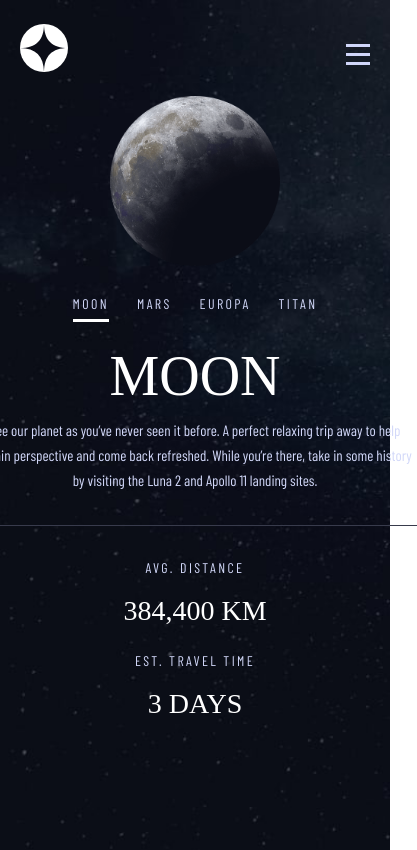
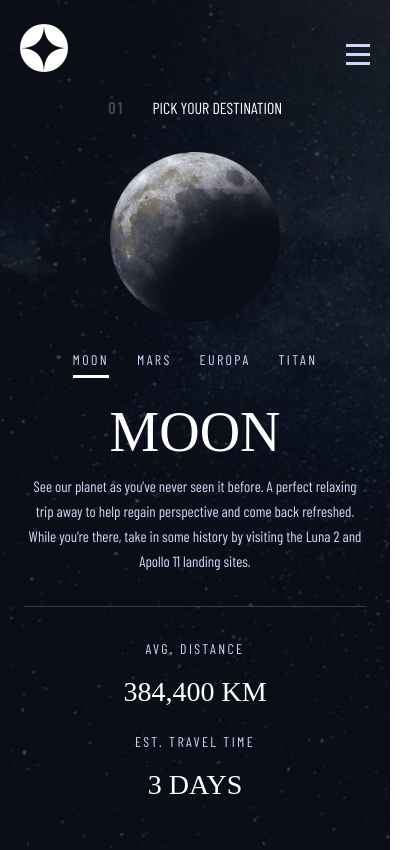
Before and after one commit to Headbwoi/space-tourism-website, a React (Vite) app: page /destination in a window 390 px wide. Shown: the whole page, 417 px wide, since content can reach past the window. Built offline with nearby package versions, Linux system fonts and the light colour scheme; a web font is replaced by a local one.

Commit message:
destination page done

```diff
--- a/src/components/Header.jsx
+++ b/src/components/Header.jsx
@@ -1,13 +1,13 @@
 import React from "react"
 
-const Header = () => {
+const Header = (props) => {
   return (
     <header>
       <h1 className="font-barlow text-base md:text-xl lg:text-head_xs uppercase text-white mb-8 md:mb-[3.75rem] lg:mb-[4.375rem]">
         <span className="mr-7 font-bold tracking-[2.7px] md:tracking-[3.38px] lg:tracking-[4.72px] opacity-25">
-          01
+          {props.num}
         </span>
-        pick your destination
+        {props.text}
       </h1>
     </header>
   )
--- a/src/pages/Destination/Destination.jsx
+++ b/src/pages/Destination/Destination.jsx
@@ -1,6 +1,7 @@
 import "./destination.css"
 import Navbar from "../../components/NavBar"
 import { useState } from "react"
+import Header from "../../components/Header"
 
 const Destination = ({ destination }) => {
   const [index, setIndex] = useState(0)
@@ -26,8 +27,8 @@ const Destination = ({ destination }) => {
     }
     const btns = document.querySelectorAll(".dest-dest")
     const removeActiveClass = () => {
-      btns.forEach((btn) => {
-        btn.classList.remove("active")
+      btns.forEach((button) => {
+        button.classList.remove("active")
       })
     }
     btns.forEach((btn) => {
@@ -42,6 +43,7 @@ const Destination = ({ destination }) => {
     <section className=" destination-home ">
       <Navbar />
       <div className="dest-container">
+        <Header num="01" text="pick your destination" />
         {/* flex */}
         <div className="flex items-center justify-center flex-col lg:flex-row lg:space-x-[9.75rem]">
           {/* image */}
--- a/src/pages/Destination/destination.css
+++ b/src/pages/Destination/destination.css
@@ -20,7 +20,7 @@
   @apply after:bg-white after:opacity-100 after:scale-100;
 }
 .dest-article {
-  @apply text-lightBlue text-[0.9375rem] leading-[25px] md:text-base md:leading-7 lg:text-lg lg:leading-8 font-barlow w-[27.75rem] mb-8 md:mb-12
+  @apply text-lightBlue text-[0.9375rem] leading-[25px] md:text-base md:leading-7 lg:text-lg lg:leading-8 font-barlow mb-8 md:mb-12
   lg:mb-[3.375rem];
 }
 .dest-line {
```
